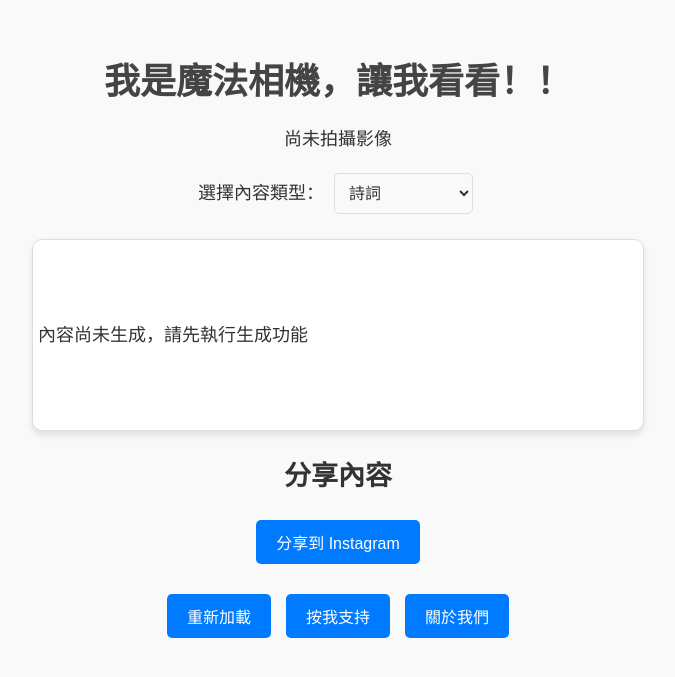
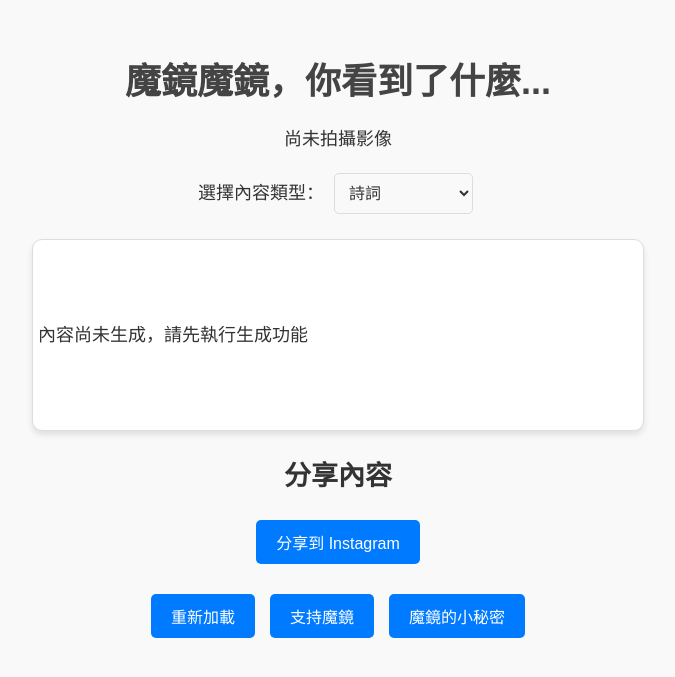
Before and after one commit to easonpan14/FINALPROJECT2, a Flask app: page / in a window 1280 px wide. Shown: the top 677 px of the page, without its empty margins (302-977 px from the left). Run offline with Flask 3, Linux system fonts and the light colour scheme.

Commit message:
Update index.html

```diff
--- a/templates/index.html
+++ b/templates/index.html
@@ -3,7 +3,7 @@
 <head>
     <meta charset="UTF-8">
     <meta name="viewport" content="width=device-width, initial-scale=1.0">
-    <title>魔法相機本人</title>
+    <title>魔鏡本人</title>
     <style>
         body {
             font-family: Arial, sans-serif;
@@ -70,7 +70,7 @@
     </style>
 </head>
 <body>
-    <h1>我是魔法相機，讓我看看！！</h1>
+    <h1>魔鏡魔鏡，你看到了什麼...</h1>
 
     {% if image_url %}
         <img src="{{ image_url }}" alt="Captured Image" />
@@ -105,8 +105,8 @@
     <!-- 其他按鈕 -->
     <div class="button-container">
         <button onclick="window.location.reload();">重新加載</button>
-        <button onclick="alert('感謝您的支持!')">按我支持</button>
-        <button onclick="navigateToAbout();">關於我們</button>
+        <button onclick="alert('感謝您的支持!')">支持魔鏡</button>
+        <button onclick="navigateToAbout();">魔鏡的小秘密</button>
     </div>
 
     <script>
@@ -117,7 +117,7 @@
         }
 
         function navigateToAbout() {
-            alert('我是魔法相機，我致力於發現人世間的美好！！');
+            alert('我是魔鏡，你是世界上最棒的人！！，這裡沒有小秘密只有誇誇');
         }
     </script>
 </body>
```
